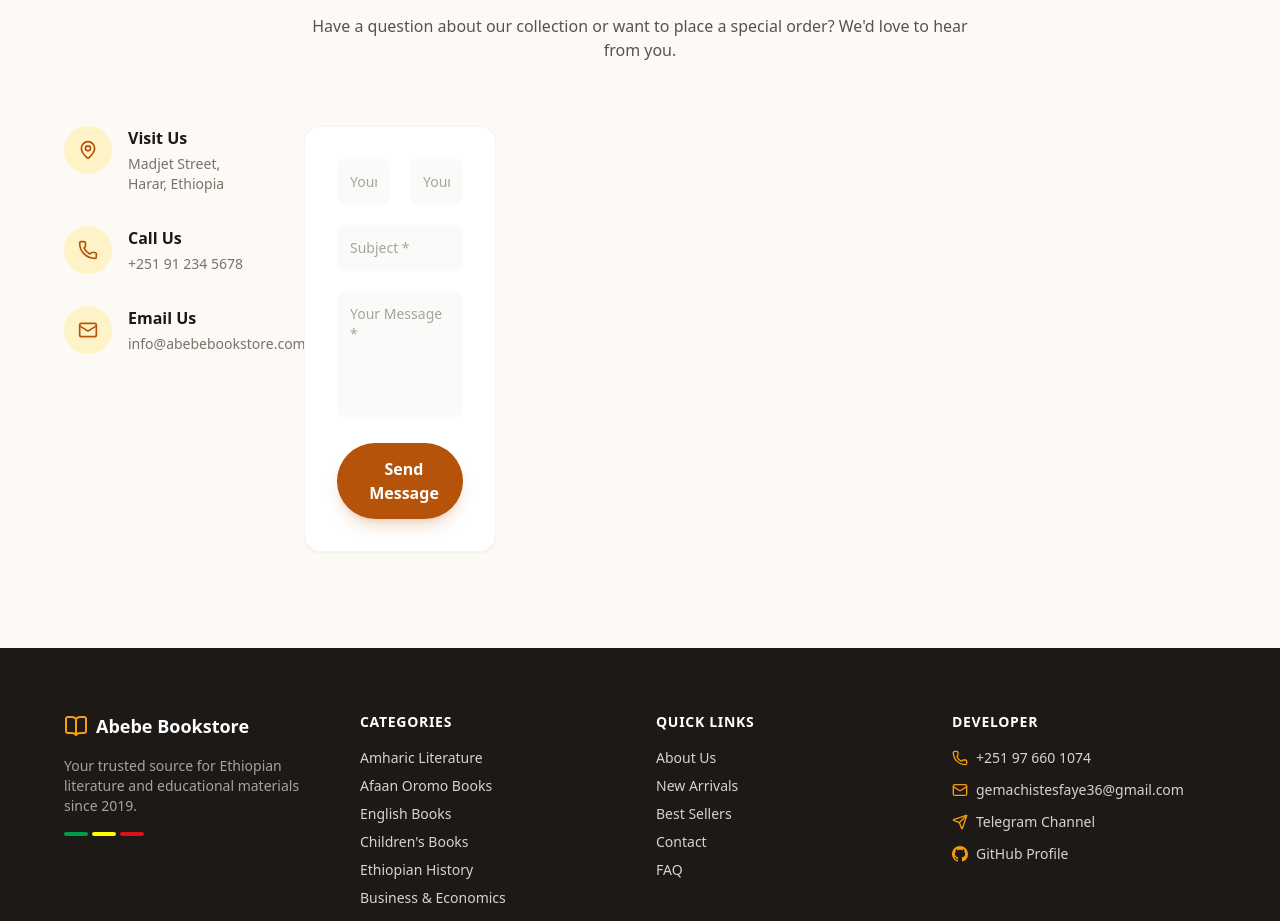
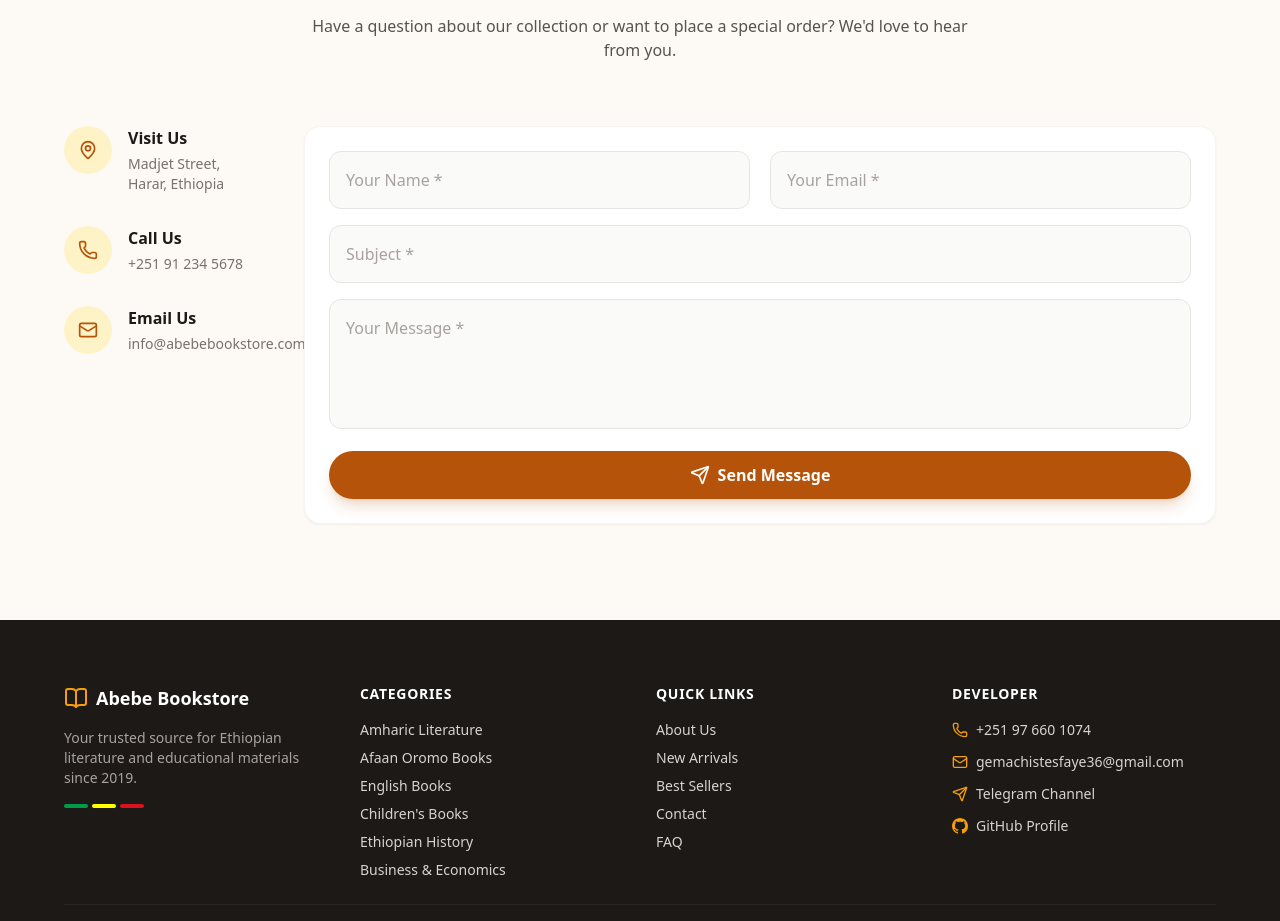
Before and after one commit to gemachistesfaye/Abebe-Bookstore, a React (Vite) app: page / in a window 1280 px wide. Shown: the part 7900-8821 px from the top of the page. Built offline with nearby package versions, Linux system fonts and the light colour scheme.

Commit message:
feat: implement interactive contact form with validation, animations and success feedback

```diff
--- a/src/components/Contact.tsx
+++ b/src/components/Contact.tsx
@@ -64,10 +64,10 @@
   };
 
   const inputClass = (field: string) =>
-    `w-full p-3 bg-stone-50 dark:bg-stone-700 border rounded-lg outline-none text-sm text-stone-900 dark:text-white transition-all ${
+    `w-full p-4 bg-stone-50 dark:bg-stone-700 border rounded-xl outline-none text-stone-900 dark:text-white transition-all ${
       errors[field]
         ? 'border-red-400 focus:ring-2 focus:ring-red-200'
-        : 'border-transparent focus:bg-white dark:focus:bg-stone-600 focus:ring-2 focus:ring-amber-800/20'
+        : 'border-stone-200 dark:border-stone-600 focus:border-amber-500 focus:bg-white dark:focus:bg-stone-600 focus:ring-2 focus:ring-amber-800/20'
     } ${shaking === field ? 'animate-shake' : ''} placeholder-stone-400`;
 
   return (
@@ -90,7 +90,7 @@
         </ScrollReveal>
 
         <div className="grid grid-cols-1 lg:grid-cols-5 gap-12">
-          <ScrollReveal>
+          <ScrollReveal className="col-span-1">
             <div className="space-y-8">
               <div className="flex items-start gap-4">
                 <div className="w-12 h-12 bg-amber-100 dark:bg-amber-900/30 rounded-full flex items-center justify-center flex-shrink-0">
@@ -122,8 +122,8 @@
             </div>
           </ScrollReveal>
 
-          <ScrollReveal>
-            <div className="lg:col-span-4">
+          <ScrollReveal className="col-span-1 lg:col-span-4">
+            <div>
               <AnimatePresence mode="wait">
                 {showSuccess ? (
                   <motion.div
@@ -155,7 +155,7 @@
                   <motion.form
                     key="form"
                     onSubmit={handleSubmit}
-                    className="bg-white dark:bg-stone-800 p-8 rounded-2xl shadow-sm border border-stone-100 dark:border-stone-700 space-y-5 transition-colors"
+                    className="bg-white dark:bg-stone-800 p-6 rounded-2xl shadow-sm border border-stone-100 dark:border-stone-700 space-y-4 transition-colors w-full"
                     initial={{ opacity: 0, y: 20 }}
                     animate={{ opacity: 1, y: 0 }}
                   >
@@ -210,7 +210,7 @@
                     >
                       <textarea
                         placeholder="Your Message *"
-                        rows={5}
+                        rows={4}
                         value={formData.message}
                         onChange={(e) => handleChange('message', e.target.value)}
                         className={`${inputClass('message')} resize-none`}
@@ -219,9 +219,9 @@
                     </motion.div>
                     <button
                       type="submit"
-                      className="flex items-center justify-center gap-2 w-full bg-amber-700 hover:bg-amber-800 text-white font-bold py-3.5 px-8 rounded-full transition-all hover:scale-105 shadow-lg shadow-amber-700/20"
+                      className="flex items-center justify-center gap-2 w-full bg-amber-700 hover:bg-amber-800 text-white font-bold py-3 px-8 rounded-full transition-all hover:scale-105 shadow-lg shadow-amber-700/20 text-base"
                     >
-                      <Send className="w-4 h-4" /> Send Message
+                      <Send className="w-5 h-5" /> Send Message
                     </button>
                   </motion.form>
                 )}
```
